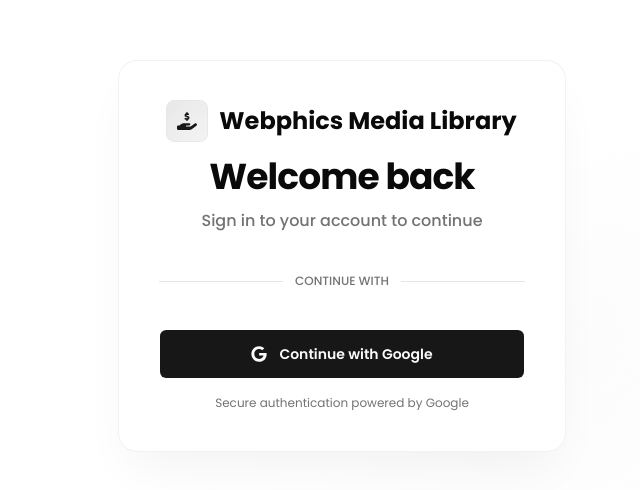
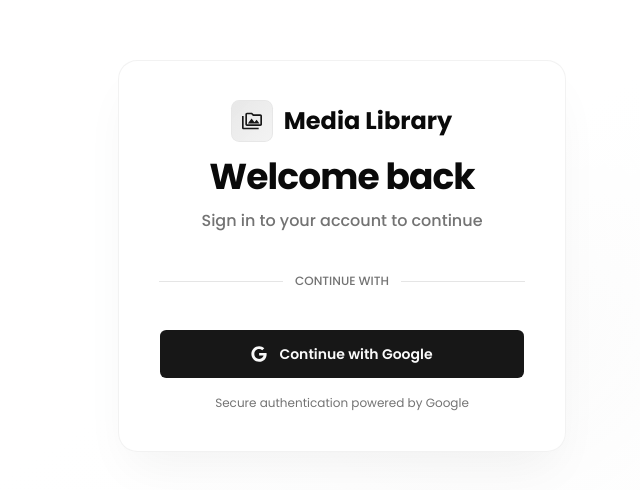
Before and after one commit to tajbinkhan/media-library-v2, a Next.js app: page /login in a window 1280 px wide. Shown: the part 144-634 px from the top of the page, without its empty margins (298-938 px from the left). Built offline with nearby package versions, Linux system fonts and the light colour scheme; no server answers.

Commit message:
feat: update logo icon and branding text in LoginTemplate for consistency

```diff
--- a/src/templates/Authentication/Login/LoginTemplate.tsx
+++ b/src/templates/Authentication/Login/LoginTemplate.tsx
@@ -1,7 +1,8 @@
 "use client";
 
 import { useTransition } from "react";
-import { FaGoogle, FaHandHoldingDollar } from "react-icons/fa6";
+import { FaGoogle } from "react-icons/fa6";
+import { MdOutlinePermMedia } from "react-icons/md";
 
 import { LoadingButton } from "@/components/ui/loading-button";
 
@@ -37,9 +38,9 @@
 					<div className="flex flex-col items-center space-y-3 text-center">
 						<div className="mb-4 flex items-center gap-3">
 							<div className="from-primary/10 to-primary/5 ring-primary/10 flex size-10 items-center justify-center rounded-lg bg-linear-to-br ring-1">
-								<FaHandHoldingDollar className="text-primary h-5 w-5" />
+								<MdOutlinePermMedia className="text-primary h-5 w-5" />
 							</div>
-							<span className="text-foreground text-2xl font-bold">Webphics Media Library</span>
+							<span className="text-foreground text-2xl font-bold">Media Library</span>
 						</div>
 						<h1 className="text-foreground text-4xl font-bold tracking-tight">Welcome back</h1>
 						<p className="text-muted-foreground text-base font-medium">
```
